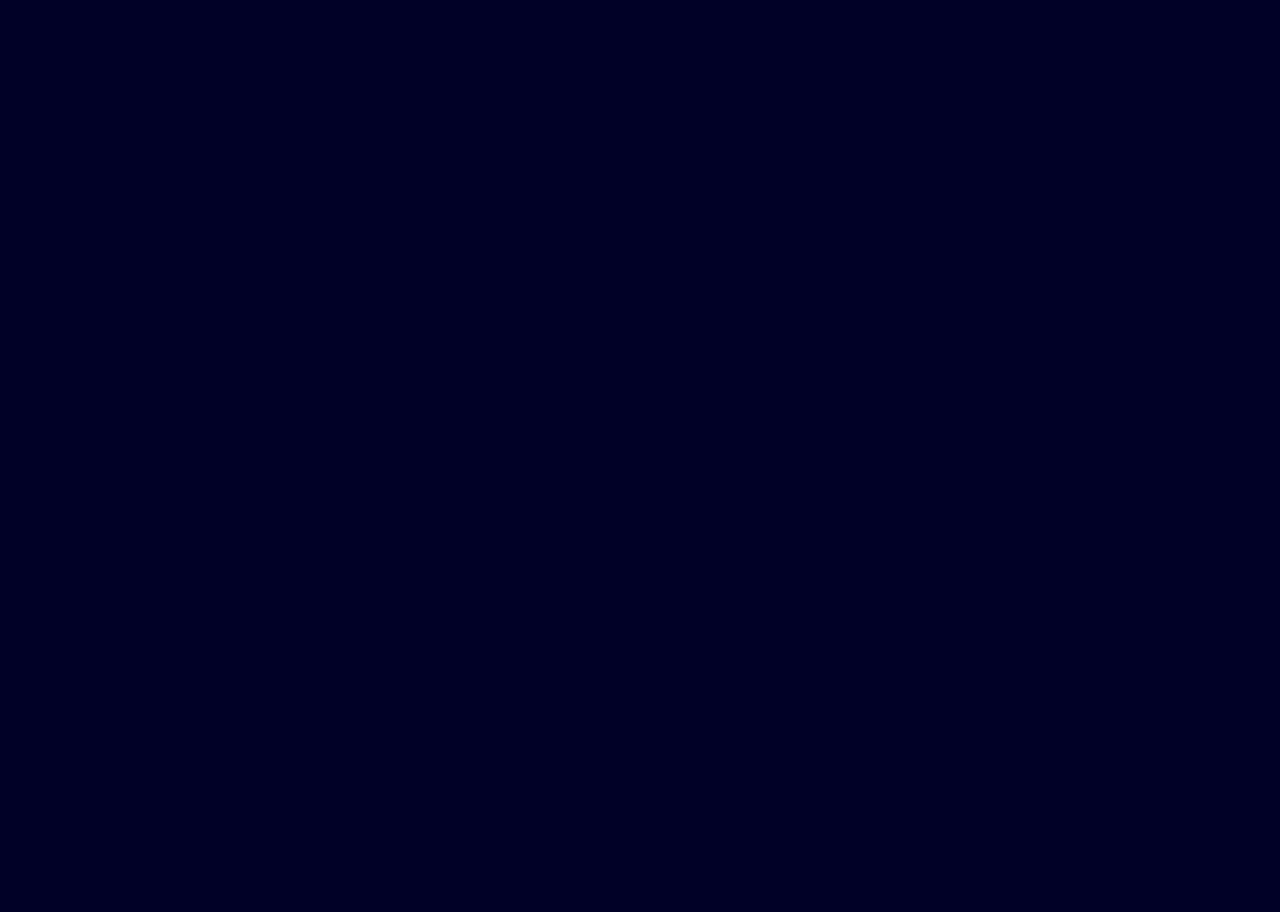
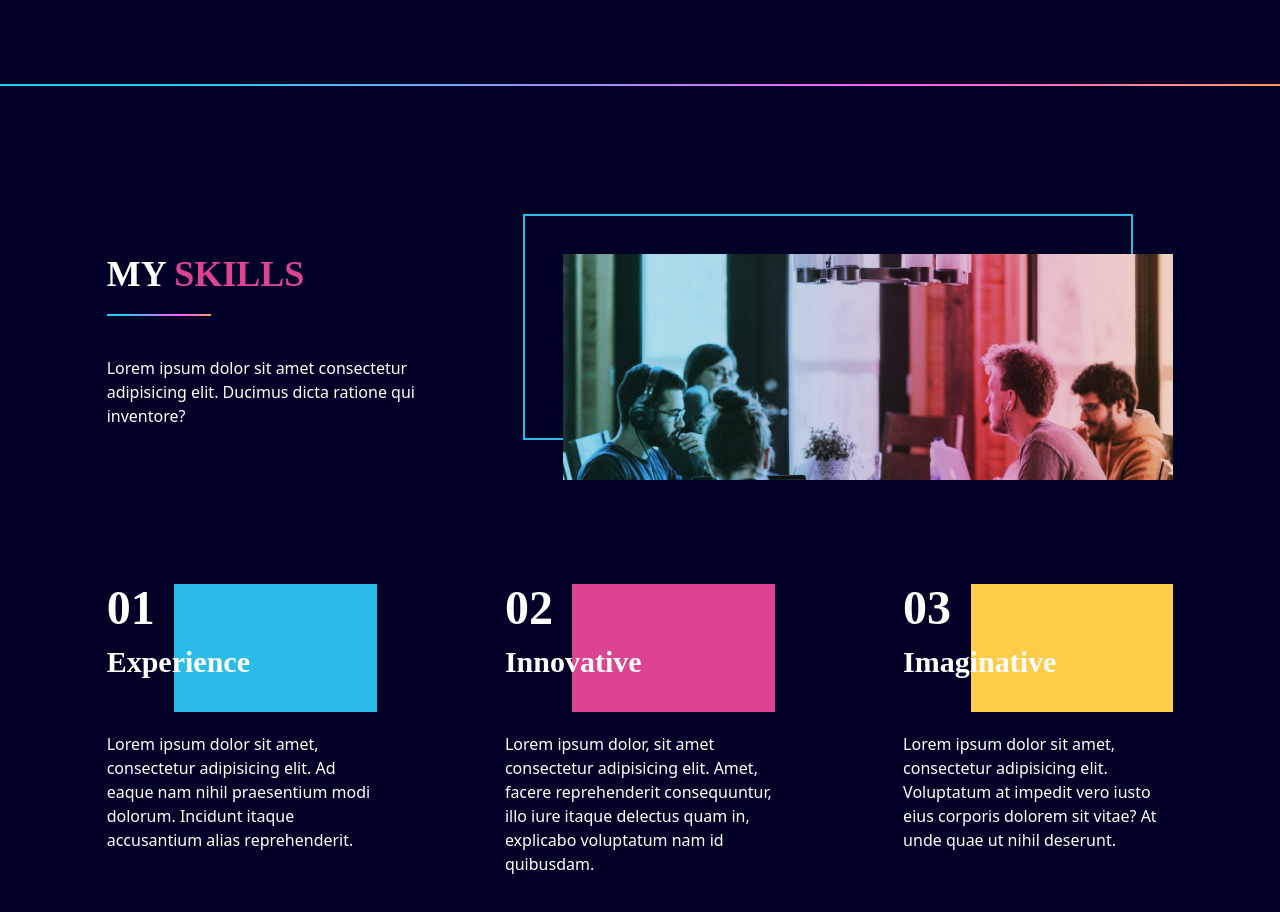
Before and after one commit to Cphasanulbanna/portfolio, a React (Vite) app: page / in a window 1280 px wide. Shown: the part 716-1628 px from the top of the page. Before the commit the page ends 800 px from the top, so only its background shows below. Built offline with nearby package versions, Linux system fonts and the light colour scheme.

Commit message:
created skill section

```diff
--- a/src/App.jsx
+++ b/src/App.jsx
@@ -5,6 +5,8 @@
 import Navbar from "./components/Navbar";
 import DotGroup from "./components/DotGroup";
 import Landing from "./components/Landing";
+import LineGradient from "./components/LineGradient";
+import MySkills from "./components/MySkills";
 
 export const App = () => {
     const [selectedPage, setSelectedPage] = useState("home");
@@ -36,6 +38,10 @@
                 )}
                 <Landing setSelectedPage={setSelectedPage} />
             </div>
+            <LineGradient />
+            <div className="w-5/6 mx-auto md:h-full">
+                <MySkills />
+            </div>
         </div>
     );
 };
--- /dev/null
+++ b/src/components/LineGradient.jsx
@@ -0,0 +1,7 @@
+import React from "react";
+
+const LineGradient = ({ width = "w-full" }) => {
+    return <div className={`h-0.5 ${width} bg-gradient-rainblue`}></div>;
+};
+
+export default LineGradient;
--- /dev/null
+++ b/src/components/MySkills.jsx
@@ -0,0 +1,128 @@
+import React from "react";
+
+import { motion } from "framer-motion";
+
+import useMediaQuery from "../hooks/useMediaQuery";
+import LineGradient from "./LineGradient";
+
+const MySkills = () => {
+    const isAboveMediumScreens = useMediaQuery("(min-width: 1060px)");
+    return (
+        <section
+            id="skills"
+            className="pt-10 pb-24 "
+        >
+            {/* HEADER & IMAGE SECTION */}
+            <div className="md:flex md:justify-between md:gap-16 mt-32">
+                <motion.div
+                    className="md:w-1/3"
+                    initial="hidden"
+                    whileInView="visible"
+                    viewport={{ once: true, amount: 0.5 }}
+                    transition={{ duration: 0.5 }}
+                    variants={{ hidden: { opacity: 0, x: -50 }, visible: { opacity: 1, x: 0 } }}
+                >
+                    <p className="font-playfair font-semibold text-4xl mb-5">
+                        MY <span className="text-red">SKILLS</span>
+                    </p>
+                    <LineGradient width="w-1/3" />
+                    <p className="mt-10 mb-7 ">
+                        Lorem ipsum dolor sit amet consectetur adipisicing elit. Ducimus dicta
+                        ratione qui inventore?
+                    </p>
+                </motion.div>
+
+                <div className="mt-16 md:mt-0">
+                    {isAboveMediumScreens ? (
+                        <div className="relative z-0 ml-20 before:absolute before:-top-10 before:-left-10  before:w-full  before:h-full before:border-2 before:border-blue before:z-[-1]">
+                            <img
+                                src="../assets/skills-image.png"
+                                alt="skills"
+                                className="z-10"
+                            />
+                        </div>
+                    ) : (
+                        <img
+                            src="../assets/skills-image.png"
+                            alt="skills"
+                            className="z-10"
+                        />
+                    )}
+                </div>
+            </div>
+
+            {/* SKILLS */}
+            <div className="md:flex md:justify-between mt-16 gap-32 ">
+                {/* EXPERIENCE */}
+                <motion.div
+                    className="md:w-1/3 mt-10"
+                    initial="hidden"
+                    whileInView="visible"
+                    viewport={{ once: true, amount: 0.5 }}
+                    transition={{ duration: 0.5 }}
+                    variants={{ hidden: { opacity: 0, y: 50 }, visible: { opacity: 1, y: 0 } }}
+                >
+                    <div className="relative h-32">
+                        <div className="z-10">
+                            <p className="font-playfair font-semibold text-5xl">01</p>
+                            <p className="font-playfair font-semibold text-3xl mt-3">Experience</p>
+                        </div>
+                        <div className="w-1/2 md:w-3/4 h-32 bg-blue absolute right-0 top-0 z-[-1] " />
+                    </div>
+                    <p className="mt-5 ">
+                        Lorem ipsum dolor sit amet, consectetur adipisicing elit. Ad eaque nam nihil
+                        praesentium modi dolorum. Incidunt itaque accusantium alias reprehenderit.
+                    </p>
+                </motion.div>
+
+                {/* INNOVATIVE */}
+                <motion.div
+                    className="md:w-1/3 mt-10"
+                    initial="hidden"
+                    whileInView="visible"
+                    viewport={{ once: true, amount: 0.5 }}
+                    transition={{ delay: 0.2, duration: 0.5 }}
+                    variants={{ hidden: { opacity: 0, y: 50 }, visible: { opacity: 1, y: 0 } }}
+                >
+                    <div className="relative h-32">
+                        <div className="z-10">
+                            <p className="font-playfair font-semibold text-5xl">02</p>
+                            <p className="font-playfair font-semibold text-3xl mt-3">Innovative</p>
+                        </div>
+                        <div className="w-1/2 md:w-3/4 h-32 bg-red absolute right-0 top-0 z-[-1] " />
+                    </div>
+                    <p className="mt-5 ">
+                        Lorem ipsum dolor, sit amet consectetur adipisicing elit. Amet, facere
+                        reprehenderit consequuntur, illo iure itaque delectus quam in, explicabo
+                        voluptatum nam id quibusdam.
+                    </p>
+                </motion.div>
+
+                {/* IMAGINATIVE */}
+                <motion.div
+                    className="md:w-1/3 mt-10"
+                    initial="hidden"
+                    whileInView="visible"
+                    viewport={{ once: true, amount: 0.5 }}
+                    transition={{ delay: 0.4, duration: 0.5 }}
+                    variants={{ hidden: { opacity: 0, y: 50 }, visible: { opacity: 1, y: 0 } }}
+                >
+                    <div className="relative h-32">
+                        <div className="z-10">
+                            <p className="font-playfair font-semibold text-5xl">03</p>
+                            <p className="font-playfair font-semibold text-3xl mt-3">Imaginative</p>
+                        </div>
+                        <div className="w-1/2 md:w-3/4 h-32 bg-yellow absolute right-0 top-0 z-[-1] " />
+                    </div>
+                    <p className="mt-5 ">
+                        Lorem ipsum dolor sit amet, consectetur adipisicing elit. Voluptatum at
+                        impedit vero iusto eius corporis dolorem sit vitae? At unde quae ut nihil
+                        deserunt.
+                    </p>
+                </motion.div>
+            </div>
+        </section>
+    );
+};
+
+export default MySkills;
--- a/src/components/SocialMediaIcons.jsx
+++ b/src/components/SocialMediaIcons.jsx
@@ -7,7 +7,7 @@
                 href="http://www.linkedin.com"
                 target="_blank"
                 rel="noreferrer"
-                className="hover:opacity-50 transition duration-500"
+                className="hover:opacity-50 transition duration-500 w-[32px]"
             >
                 <img
                     src="../assets/linkedin.png"
@@ -18,7 +18,7 @@
                 href="http://www.twitter.com"
                 target="_blank"
                 rel="noreferrer"
-                className="hover:opacity-50 transition duration-500"
+                className="hover:opacity-50 transition duration-500 w-[32px]"
             >
                 <img
                     src="../assets/twitter.png"
@@ -29,7 +29,7 @@
                 href="http://www.facebook.com"
                 target="_blank"
                 rel="noreferrer"
-                className="hover:opacity-50 transition duration-500"
+                className="hover:opacity-50 transition duration-500 w-[32px]"
             >
                 <img
                     src="../assets/facebook.png"
@@ -40,11 +40,22 @@
                 href="http://www.instagram.com"
                 target="_blank"
                 rel="noreferrer"
-                className="hover:opacity-50 transition duration-500"
+                className="hover:opacity-50 transition duration-500 w-[32px]"
             >
                 <img
                     src="../assets/instagram.png"
                     alt="instagram-link"
+                />
+            </a>
+            <a
+                href="http://www.github.com"
+                target="_blank"
+                rel="noreferrer"
+                className="hover:opacity-50 transition duration-500 w-[32px]"
+            >
+                <img
+                    src="../assets/github.png"
+                    alt="github-link"
                 />
             </a>
         </div>
```
Also changed, not shown: public/assets/github.png (added), src/assets/github.png (added).
